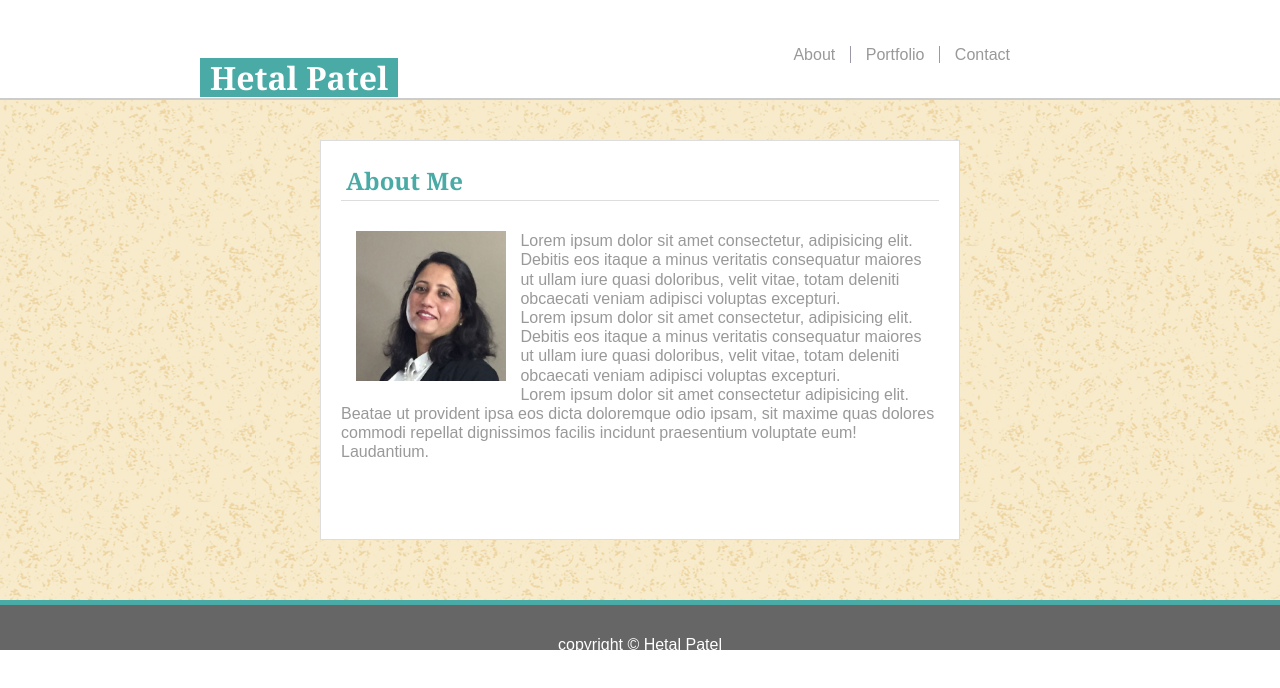
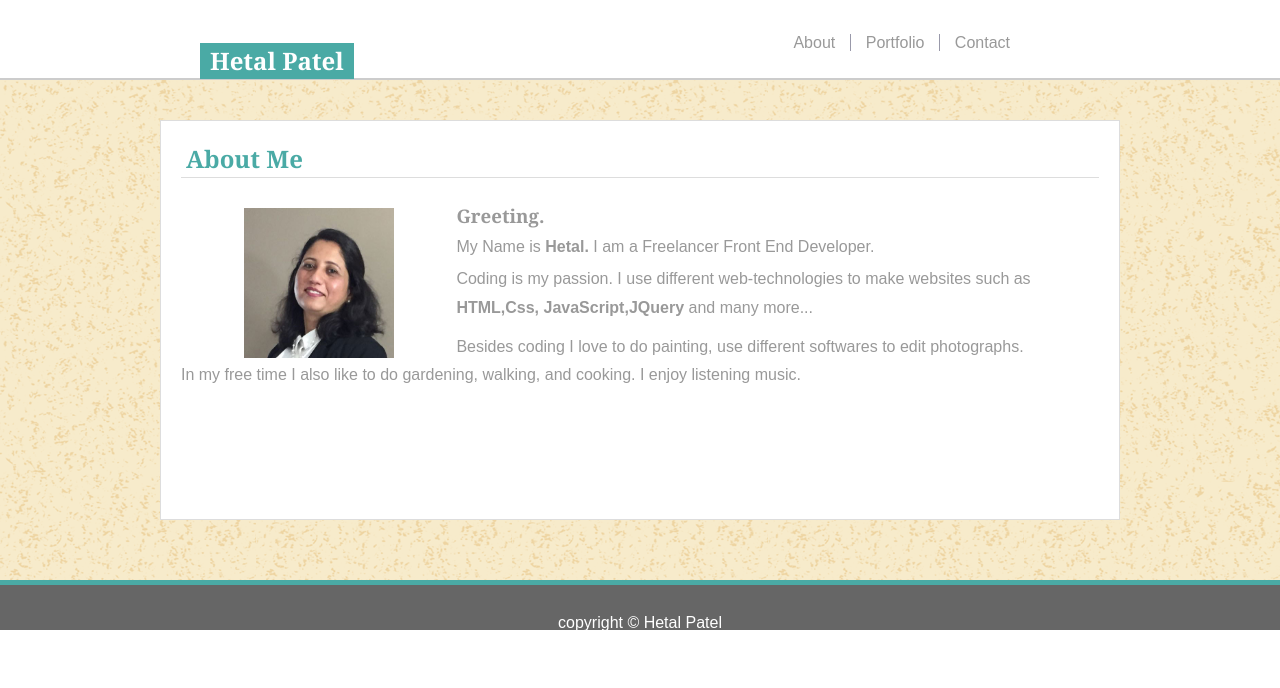
Before and after one commit to HET1905/Basic-Portfolio, a plain HTML site: page index.html in a window 1280 px wide. Drawn offline with Linux system fonts and the light colour scheme.

Commit message:
changed lorem text

```diff
--- a/assets/css/style.css
+++ b/assets/css/style.css
@@ -6,21 +6,25 @@
 }
 
 /* ----------------Common Styling--------------------------- */
-body{
+body {
     font-family: Arial, Helvetica, sans-serif;
     color: #999;
-    line-height: 1.2em;
+    line-height: 1em;
 }
-.clear{
+
+.clear {
     clear: both;
 }
+
 nav {
     float: right;
-    margin-top: 45px;
+    margin-top: 35px;
     margin-right: 250px;
 
 }
-h1,h2{
+
+h1,
+h2,h3 {
     font-family: Georgia, 'Times New Roman', Times, serif;
 }
 
@@ -32,7 +36,7 @@ ul {
 /* ------------Header Styling-------------------- */
 #mainHeader {
     width: 100%;
-    height: 100px;
+    height: 80px;
     background: #fff;
     border-bottom: 2px solid #ccc;
 }
@@ -50,66 +54,73 @@ li:last-child {
 
 #mainH1 {
     margin-left: 200px;
-    margin-top: 58px;
+    margin-top: 43px;
     padding: 10px;
     float: left;
-
+    font-size: 1.5em;
     /* border: 1px solid #000; */
     background-color: #4aaaa5;
     color: #fff;
 }
+
 /* ---------mainSectionAboutMe Styling------------ */
-#mainSectionAboutMe{
+#mainSectionAboutMe {
     width: 100%;
     height: 500px;
-    background:#ccc url("../images/background.png") repeat;
+    /* margin:auto auto; */
+    background: #ccc url("../images/background.png") repeat;
     /* border:1px solid #ddd; */
 }
+
 /* ------------------innerSectionAboutMe Styling-------------------------------- */
 
-#innerSectionAboutMe{
+#innerSectionAboutMe {
     position: relative;
-    width: 50%;
+    /* width: 90%; */
+    width: 960px;
     height: 400px;
     margin-left: auto;
     margin-right: auto;
-    top:40px;
-    padding:20px;
-    border:1px solid #ddd;
+    top: 40px;
+    padding: 20px;
+    border: 1px solid #ddd;
     background: #fff;
 }
-#innerSectionAboutMe header{
+
+#innerSectionAboutMe header {
     margin-bottom: 30px;
-    border-bottom:1px solid #ddd;
+    border-bottom: 1px solid #ddd;
 }
-#innerSectionAboutMe h2{
+
+#innerSectionAboutMe h2 {
     font-size: 1.5em;
-    color:#4aaaa5;
-    margin:10px 0 10px 5px;
+    color: #4aaaa5;
+    margin: 10px 0 10px 5px;
+}
+
+#innerSectionAboutMe p {
+    margin-top: 10px;
+    line-height: 1.8em;
+}
+#innerSectionAboutMe h3{
+    margin-bottom: 15px;
 }
 /* -----------------imgDiv Styling----------------------------- */
-#imgDiv{
+#imgDiv {
     float: left;
     width: 30%;
-    /* border: 1px solid #000; */
-    /* align-content: center; */
+
     text-align: center;
 }
-#imgDiv img{
+
+#imgDiv img {
     width: 150px;
     height: 150px;
-    /* margin-left: auto;
-    margin-right: auto; */
 
-    /* border:1px solid #000; */
 }
-/* ----------------------Artile Styling------------------------ */
-article{
-    /* float: right; */
-    /* width: 70%; */
-}
+
 /* ---------------------Footer Styling------------------------------- */
-footer{
+footer {
     width: 100%;
     height: 50px;
     color: #fff;
--- a/index.html
+++ b/index.html
@@ -35,19 +35,18 @@
                 <article >
 
                     <p>
-                        Lorem ipsum dolor sit amet consectetur, adipisicing elit. Debitis eos itaque a minus veritatis
-                        consequatur maiores ut ullam iure quasi doloribus, velit vitae, totam deleniti obcaecati veniam
-                        adipisci voluptas excepturi.
+                        <h3>Greeting.</h3>
+                        My Name is <strong>Hetal.</strong> I am a Freelancer Front End Developer.
                     </p>
                     <p>
-                        Lorem ipsum dolor sit amet consectetur, adipisicing elit. Debitis eos itaque a minus veritatis
-                        consequatur maiores ut ullam iure quasi doloribus, velit vitae, totam deleniti obcaecati veniam
-                        adipisci voluptas excepturi.
+                        Coding is my passion. I use different web-technologies to make websites such as <strong>HTML,Css,
+                        JavaScript,JQuery </strong>and many more...
                     </p>
                     <p>
-                        Lorem ipsum dolor sit amet consectetur adipisicing elit. Beatae ut provident ipsa eos dicta
-                        doloremque odio ipsam, sit maxime quas dolores commodi repellat dignissimos facilis incidunt
-                        praesentium voluptate eum! Laudantium.
+                        Besides coding I love to do painting, use different softwares to edit photographs.
+                        <br>
+                        In my free time I also like  to do gardening, walking, and cooking. I enjoy listening music.
+
                     </p>
                 </article>
 
```
